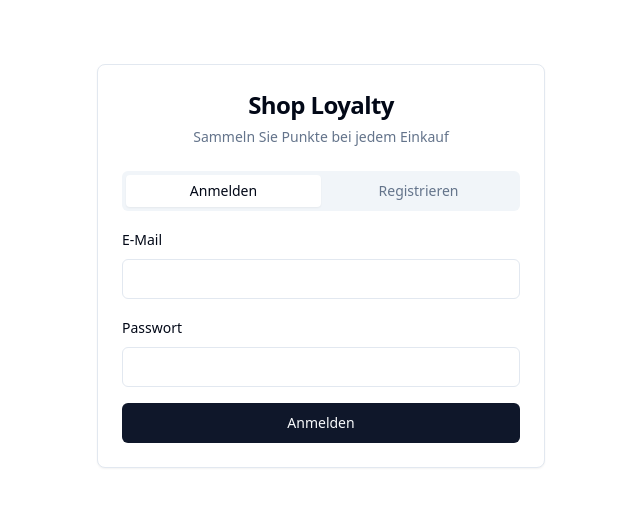
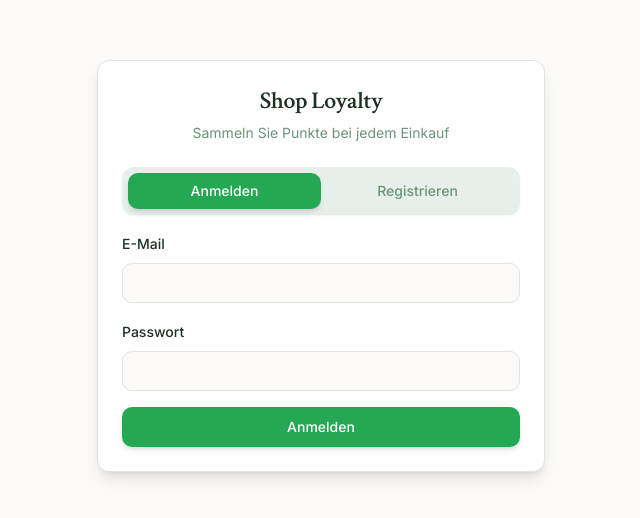
Before and after one commit to Madehier/shop-buddy-points, a React (Vite) app: page / in a window 1280 px wide. Shown: the part 134-652 px from the top of the page, without its empty margins (319-959 px from the left). Built offline with nearby package versions, Linux system fonts and the light colour scheme.

Commit message:
Update UI to match branding
Update UI design to align with the Dorfladen branding. This includes using the primary website color for backgrounds and accents, incorporating secondary colors for visual accents, setting a friendly font, and ensuring consistency in buttons, tabs, and cards.

```diff
--- a/index.html
+++ b/index.html
@@ -7,6 +7,11 @@
     <meta name="description" content="Willkommen beim Treueprogramm des Dorfladen Eggenthal. Sammeln Sie Punkte bei jedem Einkauf und lösen Sie tolle Belohnungen ein." />
     <meta name="author" content="Dorfladen Eggenthal" />
     <link rel="icon" href="/src/assets/logo-dorfladen-eggenthal.png" type="image/png">
+
+    <!-- Google Fonts for Dorfladen Branding -->
+    <link rel="preconnect" href="https://fonts.googleapis.com">
+    <link rel="preconnect" href="https://fonts.gstatic.com" crossorigin>
+    <link href="https://fonts.googleapis.com/css2?family=Crimson+Text:ital,wght@0,400;0,600;1,400&family=Inter:wght@300;400;500;600;700&display=swap" rel="stylesheet">
 
     <meta property="og:title" content="Dorfladen Eggenthal - Treueprogramm" />
     <meta property="og:description" content="Sammeln Sie Punkte bei jedem Einkauf und lösen Sie tolle Belohnungen ein." />
--- a/package.json
+++ b/package.json
@@ -47,7 +47,6 @@
     "date-fns": "^3.6.0",
     "embla-carousel-react": "^8.6.0",
     "input-otp": "^1.4.2",
-    "lottie-react": "^2.4.1",
     "lucide-react": "^0.462.0",
     "next-themes": "^0.3.0",
     "qr-scanner": "^1.4.2",
--- a/src/components/AdminDashboard.tsx
+++ b/src/components/AdminDashboard.tsx
@@ -639,7 +639,7 @@ export function AdminDashboard() {
         {/* Header */}
         <div className="flex justify-between items-center">
           <div>
-            <h1 className="text-3xl font-bold text-loyalty-gold">Admin Dashboard</h1>
+            <h1 className="text-3xl font-heading font-bold text-primary">Admin Dashboard</h1>
             <p className="text-muted-foreground">Verwalten Sie Ihr Loyalty-Programm</p>
           </div>
           <Button variant="outline" onClick={signOut}>
@@ -665,7 +665,7 @@ export function AdminDashboard() {
               <Star className="h-4 w-4 text-muted-foreground" />
             </CardHeader>
             <CardContent>
-              <div className="text-2xl font-bold text-loyalty-gold">{stats.totalPoints}</div>
+              <div className="text-2xl font-bold text-primary">{stats.totalPoints}</div>
             </CardContent>
           </Card>
           <Card>
@@ -1112,7 +1112,7 @@ export function AdminDashboard() {
                           required
                         />
                       </div>
-                      <Button type="submit" className="w-full">
+                      <Button type="submit" className="w-full" variant="dorfladen">
                         Belohnung erstellen
                       </Button>
                     </form>
--- a/src/components/ui/button.tsx
+++ b/src/components/ui/button.tsx
@@ -5,19 +5,25 @@ import { cva, type VariantProps } from "class-variance-authority"
 import { cn } from "@/lib/utils"
 
 const buttonVariants = cva(
-  "inline-flex items-center justify-center gap-2 whitespace-nowrap rounded-md text-sm font-medium ring-offset-background transition-colors focus-visible:outline-none focus-visible:ring-2 focus-visible:ring-ring focus-visible:ring-offset-2 disabled:pointer-events-none disabled:opacity-50 [&_svg]:pointer-events-none [&_svg]:size-4 [&_svg]:shrink-0",
+  "inline-flex items-center justify-center gap-2 whitespace-nowrap rounded-md text-sm font-medium ring-offset-background transition-all duration-200 focus-visible:outline-none focus-visible:ring-2 focus-visible:ring-ring focus-visible:ring-offset-2 disabled:pointer-events-none disabled:opacity-50 [&_svg]:pointer-events-none [&_svg]:size-4 [&_svg]:shrink-0",
   {
     variants: {
       variant: {
-        default: "bg-primary text-primary-foreground hover:bg-primary/90",
+        default: "bg-primary text-primary-foreground hover:bg-primary/90 shadow-md hover:shadow-lg",
         destructive:
-          "bg-destructive text-destructive-foreground hover:bg-destructive/90",
+          "bg-destructive text-destructive-foreground hover:bg-destructive/90 shadow-md",
         outline:
-          "border border-input bg-background hover:bg-accent hover:text-accent-foreground",
+          "border border-input bg-background hover:bg-accent hover:text-accent-foreground shadow-sm hover:shadow-md",
         secondary:
-          "bg-secondary text-secondary-foreground hover:bg-secondary/80",
+          "bg-secondary text-secondary-foreground hover:bg-secondary/80 shadow-sm",
         ghost: "hover:bg-accent hover:text-accent-foreground",
         link: "text-primary underline-offset-4 hover:underline",
+        // Dorfladen branded variants
+        dorfladen: "bg-dorfladen-green text-dorfladen-green-foreground hover:bg-dorfladen-green/90 shadow-md hover:shadow-lg",
+        "dorfladen-orange": "bg-dorfladen-orange text-dorfladen-orange-foreground hover:bg-dorfladen-orange/90 shadow-md hover:shadow-lg",
+        "dorfladen-blue": "bg-dorfladen-blue text-dorfladen-blue-foreground hover:bg-dorfladen-blue/90 shadow-md hover:shadow-lg",
+        "dorfladen-warm": "bg-dorfladen-warm text-dorfladen-warm-foreground hover:bg-dorfladen-warm/90 shadow-md hover:shadow-lg",
+        success: "bg-success text-success-foreground hover:bg-success/90 shadow-md hover:shadow-lg",
       },
       size: {
         default: "h-10 px-4 py-2",
--- a/src/components/ui/card.tsx
+++ b/src/components/ui/card.tsx
@@ -9,7 +9,7 @@ const Card = React.forwardRef<
   <div
     ref={ref}
     className={cn(
-      "rounded-lg border bg-card text-card-foreground shadow-sm",
+      "rounded-lg border bg-card text-card-foreground shadow-lg transition-shadow duration-200 hover:shadow-xl",
       className
     )}
     {...props}
@@ -36,7 +36,7 @@ const CardTitle = React.forwardRef<
   <h3
     ref={ref}
     className={cn(
-      "text-2xl font-semibold leading-none tracking-tight",
+      "text-2xl font-heading font-semibold leading-none tracking-tight",
       className
     )}
     {...props}
--- a/src/components/ui/tabs.tsx
+++ b/src/components/ui/tabs.tsx
@@ -12,7 +12,7 @@ const TabsList = React.forwardRef<
   <TabsPrimitive.List
     ref={ref}
     className={cn(
-      "inline-flex h-10 items-center justify-center rounded-md bg-muted p-1 text-muted-foreground",
+      "inline-flex h-12 items-center justify-center rounded-lg bg-secondary p-1.5 text-muted-foreground shadow-sm",
       className
     )}
     {...props}
@@ -27,7 +27,7 @@ const TabsTrigger = React.forwardRef<
   <TabsPrimitive.Trigger
     ref={ref}
     className={cn(
-      "inline-flex items-center justify-center whitespace-nowrap rounded-sm px-3 py-1.5 text-sm font-medium ring-offset-background transition-all focus-visible:outline-none focus-visible:ring-2 focus-visible:ring-ring focus-visible:ring-offset-2 disabled:pointer-events-none disabled:opacity-50 data-[state=active]:bg-background data-[state=active]:text-foreground data-[state=active]:shadow-sm",
+      "inline-flex items-center justify-center whitespace-nowrap rounded-md px-4 py-2 text-sm font-medium ring-offset-background transition-all focus-visible:outline-none focus-visible:ring-2 focus-visible:ring-ring focus-visible:ring-offset-2 disabled:pointer-events-none disabled:opacity-50 data-[state=active]:bg-primary data-[state=active]:text-primary-foreground data-[state=active]:shadow-md hover:bg-muted/50",
       className
     )}
     {...props}
--- a/src/index.css
+++ b/src/index.css
@@ -8,113 +8,121 @@ All colors MUST be HSL.
 
 @layer base {
   :root {
-    --background: 0 0% 100%;
-    --foreground: 222.2 84% 4.9%;
+    --background: 35 20% 98%;
+    --foreground: 142 25% 15%;
 
     --card: 0 0% 100%;
-    --card-foreground: 222.2 84% 4.9%;
+    --card-foreground: 142 25% 15%;
 
     --popover: 0 0% 100%;
-    --popover-foreground: 222.2 84% 4.9%;
+    --popover-foreground: 142 25% 15%;
 
-    --primary: 222.2 47.4% 11.2%;
-    --primary-foreground: 210 40% 98%;
+    --primary: 142 65% 40%;
+    --primary-foreground: 0 0% 100%;
 
-    --secondary: 210 40% 96.1%;
-    --secondary-foreground: 222.2 47.4% 11.2%;
+    --secondary: 142 20% 92%;
+    --secondary-foreground: 142 65% 25%;
 
-    --muted: 210 40% 96.1%;
-    --muted-foreground: 215.4 16.3% 46.9%;
+    --muted: 35 15% 95%;
+    --muted-foreground: 142 15% 50%;
 
-    --accent: 210 40% 96.1%;
-    --accent-foreground: 222.2 47.4% 11.2%;
+    --accent: 25 85% 65%;
+    --accent-foreground: 25 95% 15%;
 
-    --destructive: 0 84.2% 60.2%;
-    --destructive-foreground: 210 40% 98%;
+    --destructive: 0 70% 55%;
+    --destructive-foreground: 0 0% 100%;
 
-    --border: 214.3 31.8% 91.4%;
-    --input: 214.3 31.8% 91.4%;
-    --ring: 222.2 84% 4.9%;
+    --border: 142 15% 88%;
+    --input: 142 15% 88%;
+    --ring: 142 65% 40%;
 
-    --radius: 0.5rem;
+    --radius: 0.75rem;
 
-    /* Dorfladen Eggenthal Colors */
+    /* Dorfladen Brand Colors - Enhanced Palette */
     --dorfladen-green: 142 65% 40%;
-    --dorfladen-green-foreground: 355 7% 97%;
-    --dorfladen-light-green: 142 45% 85%;
-    --dorfladen-light-green-foreground: 142 65% 20%;
-    --dorfladen-warm: 45 85% 60%;
-    --dorfladen-warm-foreground: 45 95% 15%;
-    --success: 142 76% 36%;
-    --success-foreground: 355 7% 97%;
+    --dorfladen-green-foreground: 0 0% 100%;
+    --dorfladen-light-green: 142 35% 85%;
+    --dorfladen-light-green-foreground: 142 65% 25%;
+
+    /* Secondary Brand Colors */
+    --dorfladen-orange: 25 85% 65%;
+    --dorfladen-orange-foreground: 25 95% 15%;
+    --dorfladen-blue: 210 65% 55%;
+    --dorfladen-blue-foreground: 210 95% 15%;
+
+    /* Warm accent color */
+    --dorfladen-warm: 45 75% 68%;
+    --dorfladen-warm-foreground: 45 85% 20%;
+
+    --success: 142 70% 42%;
+    --success-foreground: 0 0% 100%;
 
     /* Natural/organic gradients */
     --gradient-nature: linear-gradient(135deg, hsl(var(--dorfladen-green)), hsl(var(--dorfladen-light-green)));
-    --gradient-warm: linear-gradient(135deg, hsl(var(--dorfladen-warm)), hsl(var(--dorfladen-light-green)));
+    --gradient-warm: linear-gradient(135deg, hsl(var(--dorfladen-orange)), hsl(var(--dorfladen-warm)));
+    --gradient-hero: linear-gradient(135deg, hsl(var(--dorfladen-green)), hsl(var(--dorfladen-blue)));
 
-    --sidebar-background: 0 0% 98%;
-
-    --sidebar-foreground: 240 5.3% 26.1%;
-
-    --sidebar-primary: 240 5.9% 10%;
-
-    --sidebar-primary-foreground: 0 0% 98%;
-
-    --sidebar-accent: 240 4.8% 95.9%;
-
-    --sidebar-accent-foreground: 240 5.9% 10%;
-
-    --sidebar-border: 220 13% 91%;
-
-    --sidebar-ring: 217.2 91.2% 59.8%;
+    --sidebar-background: 35 20% 98%;
+    --sidebar-foreground: 142 25% 15%;
+    --sidebar-primary: 142 65% 40%;
+    --sidebar-primary-foreground: 0 0% 100%;
+    --sidebar-accent: 142 20% 92%;
+    --sidebar-accent-foreground: 142 65% 25%;
+    --sidebar-border: 142 15% 88%;
+    --sidebar-ring: 142 65% 40%;
   }
 
   .dark {
-    --background: 222.2 84% 4.9%;
-    --foreground: 210 40% 98%;
+    --background: 142 25% 8%;
+    --foreground: 35 20% 95%;
 
-    --card: 222.2 84% 4.9%;
-    --card-foreground: 210 40% 98%;
+    --card: 142 25% 10%;
+    --card-foreground: 35 20% 95%;
 
-    --popover: 222.2 84% 4.9%;
-    --popover-foreground: 210 40% 98%;
+    --popover: 142 25% 10%;
+    --popover-foreground: 35 20% 95%;
 
-    --primary: 210 40% 98%;
-    --primary-foreground: 222.2 47.4% 11.2%;
+    --primary: 142 60% 55%;
+    --primary-foreground: 142 25% 8%;
 
-    --secondary: 217.2 32.6% 17.5%;
-    --secondary-foreground: 210 40% 98%;
+    --secondary: 142 25% 15%;
+    --secondary-foreground: 35 20% 95%;
 
-    --muted: 217.2 32.6% 17.5%;
-    --muted-foreground: 215 20.2% 65.1%;
+    --muted: 142 25% 15%;
+    --muted-foreground: 142 15% 65%;
 
-    --accent: 217.2 32.6% 17.5%;
-    --accent-foreground: 210 40% 98%;
+    --accent: 25 80% 70%;
+    --accent-foreground: 25 95% 10%;
 
-    --destructive: 0 62.8% 30.6%;
-    --destructive-foreground: 210 40% 98%;
+    --destructive: 0 75% 60%;
+    --destructive-foreground: 0 0% 100%;
 
-    --border: 217.2 32.6% 17.5%;
-    --input: 217.2 32.6% 17.5%;
-    --ring: 212.7 26.8% 83.9%;
-    --sidebar-background: 240 5.9% 10%;
-    --sidebar-foreground: 240 4.8% 95.9%;
-    --sidebar-primary: 224.3 76.3% 48%;
-    --sidebar-primary-foreground: 0 0% 100%;
-    --sidebar-accent: 240 3.7% 15.9%;
-    --sidebar-accent-foreground: 240 4.8% 95.9%;
-    --sidebar-border: 240 3.7% 15.9%;
-    --sidebar-ring: 217.2 91.2% 59.8%;
+    --border: 142 25% 20%;
+    --input: 142 25% 20%;
+    --ring: 142 60% 55%;
 
     /* Dark mode dorfladen colors */
-    --dorfladen-green: 142 60% 50%;
-    --dorfladen-green-foreground: 355 7% 97%;
+    --dorfladen-green: 142 60% 55%;
+    --dorfladen-green-foreground: 142 25% 8%;
     --dorfladen-light-green: 142 35% 25%;
     --dorfladen-light-green-foreground: 142 60% 85%;
-    --dorfladen-warm: 45 80% 65%;
-    --dorfladen-warm-foreground: 45 85% 10%;
-    --success: 142 71% 45%;
-    --success-foreground: 355 7% 97%;
+    --dorfladen-orange: 25 80% 70%;
+    --dorfladen-orange-foreground: 25 95% 10%;
+    --dorfladen-blue: 210 60% 65%;
+    --dorfladen-blue-foreground: 210 95% 10%;
+    --dorfladen-warm: 45 70% 72%;
+    --dorfladen-warm-foreground: 45 85% 15%;
+    --success: 142 65% 50%;
+    --success-foreground: 142 25% 8%;
+
+    --sidebar-background: 142 25% 8%;
+    --sidebar-foreground: 35 20% 95%;
+    --sidebar-primary: 142 60% 55%;
+    --sidebar-primary-foreground: 142 25% 8%;
+    --sidebar-accent: 142 25% 15%;
+    --sidebar-accent-foreground: 35 20% 95%;
+    --sidebar-border: 142 25% 20%;
+    --sidebar-ring: 142 60% 55%;
   }
 }
 
@@ -124,7 +132,23 @@ All colors MUST be HSL.
   }
 
   body {
-    @apply bg-background text-foreground;
+    @apply bg-background text-foreground font-body;
+  }
+
+  h1, h2, h3, h4, h5, h6 {
+    @apply font-heading;
+  }
+
+  h1 {
+    @apply text-3xl font-semibold;
+  }
+
+  h2 {
+    @apply text-2xl font-semibold;
+  }
+
+  h3 {
+    @apply text-xl font-medium;
   }
 }
 
--- a/tailwind.config.ts
+++ b/tailwind.config.ts
@@ -74,10 +74,24 @@ export default {
 					DEFAULT: 'hsl(var(--dorfladen-warm))',
 					foreground: 'hsl(var(--dorfladen-warm-foreground))',
 				},
+				'dorfladen-orange': {
+					DEFAULT: 'hsl(var(--dorfladen-orange))',
+					foreground: 'hsl(var(--dorfladen-orange-foreground))',
+				},
+				'dorfladen-blue': {
+					DEFAULT: 'hsl(var(--dorfladen-blue))',
+					foreground: 'hsl(var(--dorfladen-blue-foreground))',
+				},
 				success: {
 					DEFAULT: 'hsl(var(--success))',
 					foreground: 'hsl(var(--success-foreground))'
 				}
+			},
+			fontFamily: {
+				'heading': ['Crimson Text', 'serif'],
+				'body': ['Inter', 'sans-serif'],
+				'sans': ['Inter', 'sans-serif'],
+				'serif': ['Crimson Text', 'serif'],
 			},
 			borderRadius: {
 				lg: 'var(--radius)',
```
Also changed, not shown: src/components/CustomerDashboard.tsx (+9 -8 lines), src/components/DevTools.tsx (deleted, +0 -23 lines), src/pages/Index.tsx (+1 -7 lines), 1 other file (tests, documents, lock files or other folders).
